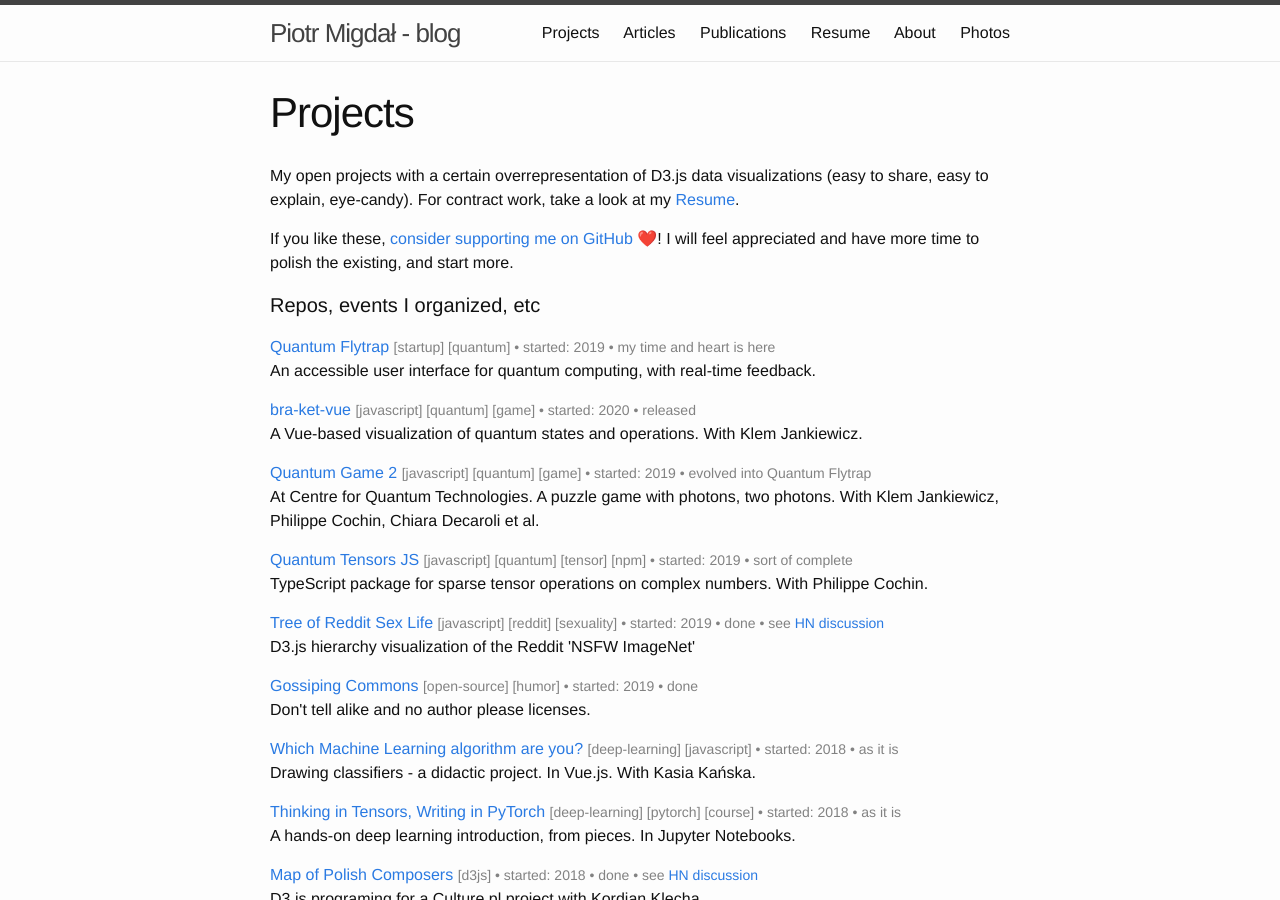
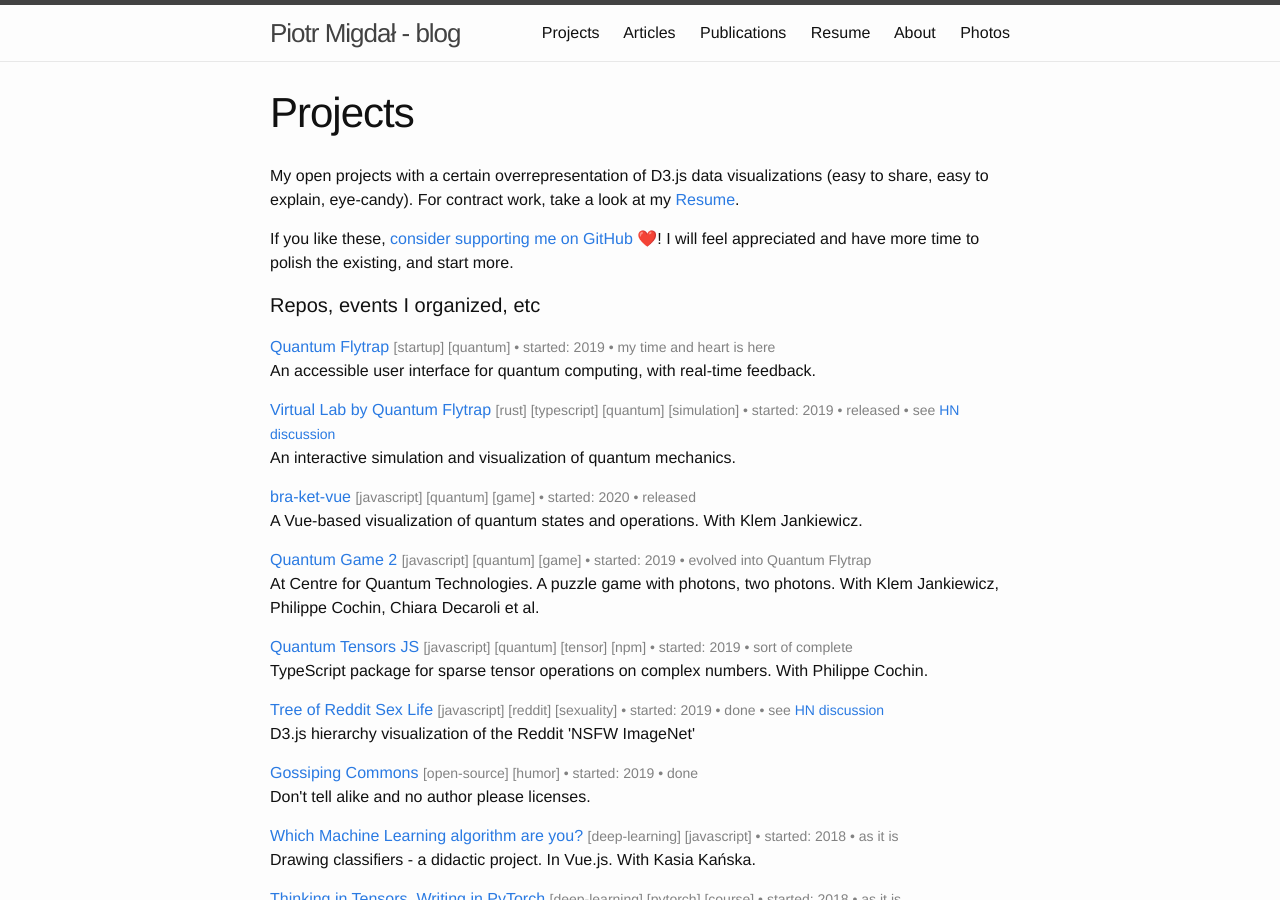
Before and after one commit to stared/jekyll-blog-pre-2022, a Jekyll site: the page built from projects.html, in a window 1280 px wide and 900 px high. Built offline with Jekyll 4.4.1, drawn with Linux system fonts in a browser that asks for light colours; nearby versions of some CDN libraries.

Commit message:
projects - added virtual lab

```diff
--- a/_data/projects.yaml
+++ b/_data/projects.yaml
@@ -5,6 +5,15 @@
   dateEnd:
   tags:   [startup, quantum]
   status: my time and heart is here
+
+- title:  Virtual Lab by Quantum Flytrap
+  desc:   "An interactive simulation and visualization of quantum mechanics."
+  href:   https://lab.quantumflytrap.com
+  dateStart: 2019-08-26
+  dateEnd: 2022-02-23
+  tags:   [rust, typescript, quantum, simulation]
+  hn:     https://news.ycombinator.com/item?id=31968280
+  status: released
 
 - title:  bra-ket-vue
   desc:   "A Vue-based visualization of quantum states and operations. With Klem Jankiewicz."
@@ -18,7 +27,7 @@
   desc:   "At Centre for Quantum Technologies. A puzzle game with photons, two photons. With Klem Jankiewicz, Philippe Cochin, Chiara Decaroli et al."
   href:   https://github.com/Quantum-Game/quantum-game-2
   dateStart: 2019-08-26
-  dateEnd:
+  dateEnd: 2020-10-28
   tags:   [javascript, quantum, game]
   status: evolved into Quantum Flytrap
 
```
